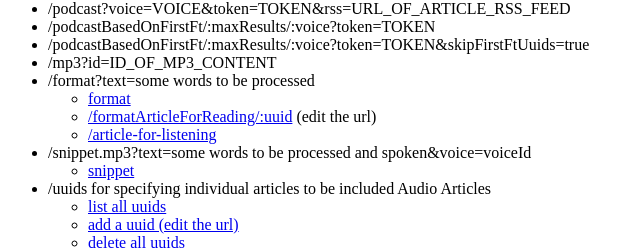
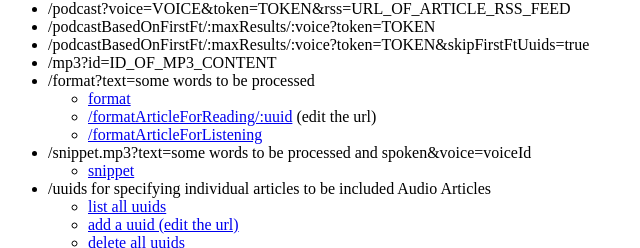
Before and after one commit to ftlabs/autovoice-podcast, a website: page static/index.html in a window 1280 px wide. Shown: the part 80-328 px from the top of the page, 0-640 px from the left. Drawn offline with Linux system fonts and the light colour scheme.

Commit message:
Small adjustment to html file name

```diff
--- a/static/index.html
+++ b/static/index.html
@@ -15,7 +15,7 @@
       <ul>
         <li><a href="/static/format.html"/>format</a></li>
         <li><a href="/formatArticleForReading/5b48de66-4ad4-11e7-a3f4-c742b9791d43"/>/formatArticleForReading/:uuid</a> (edit the url)</li>
-        <li><a href="/static/article-for-listening.html"/>/article-for-listening</a></li>
+        <li><a href="/static/formatArticleForListening.html"/>/formatArticleForListening</a></li>
       </ul>
       <li>/snippet.mp3?text=some words to be processed and spoken&amp;voice=voiceId</li>
       <ul>
```
Also changed, not shown: static/formatArticleForListening.html (renamed from static/article-for-listening.html).
